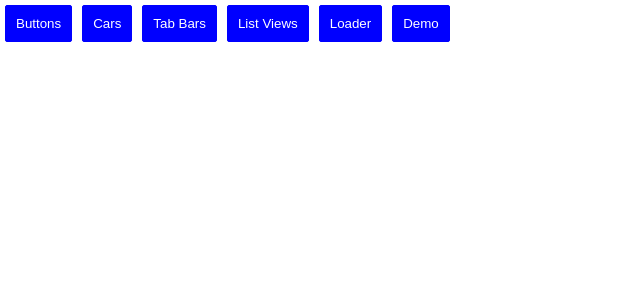
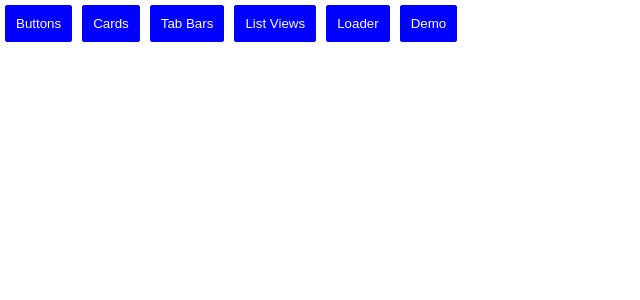
Before and after one commit to matthewbdaly/spectrum, a React app: page / in a window 1280 px wide. Shown: the top 300 px of the page, without its empty margins (0-640 px from the left). Built offline with nearby package versions, Linux system fonts and the light colour scheme.

Commit message:
Set button text

```diff
--- a/src/App.js
+++ b/src/App.js
@@ -205,7 +205,7 @@ class App extends Component {
             <Button theme="main">Buttons</Button>
           </Link>
           <Link to="/cards">
-            <Button theme="main">Cars</Button>
+            <Button theme="main">Cards</Button>
           </Link>
           <Link to="/tab-bars">
             <Button theme="main">Tab Bars</Button>
```
